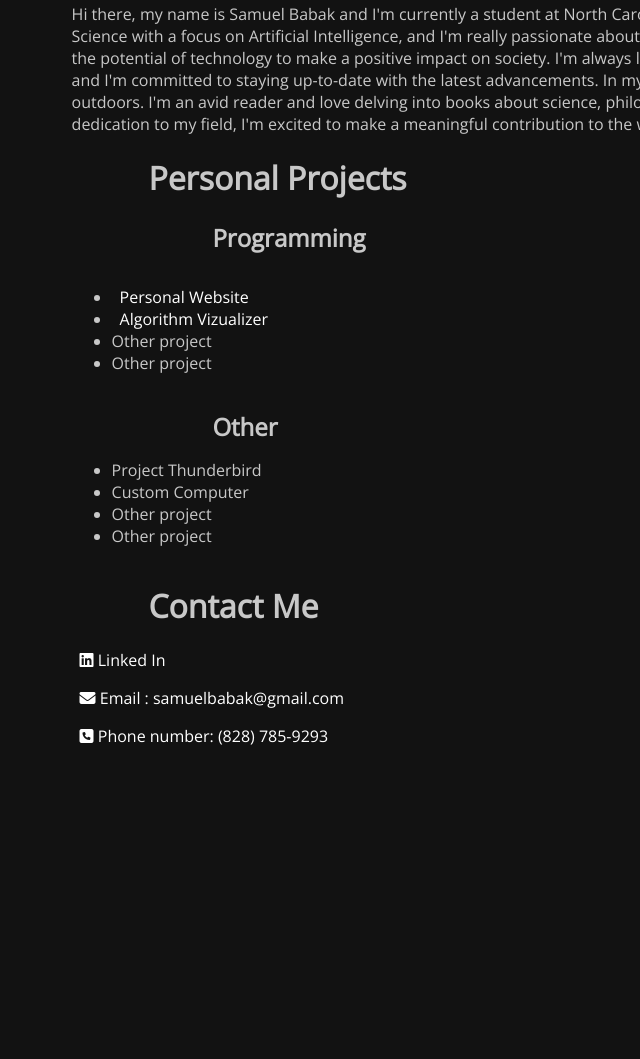
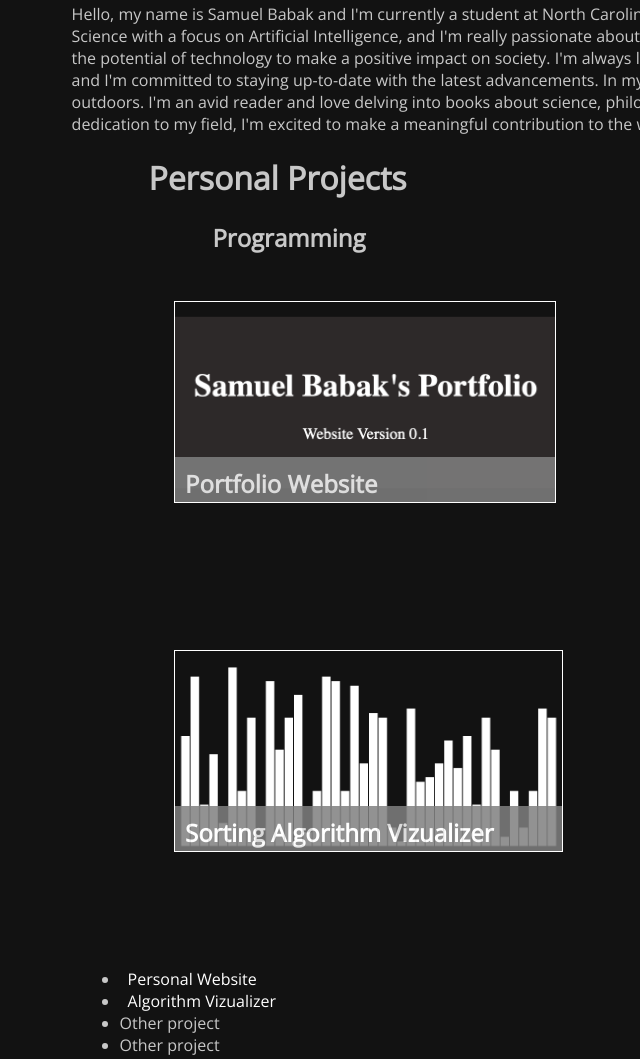
Before and after one commit to Samuelbabak/OfficialWebsite, a website built with webpack: page frontend/Index.html in a window 1280 px wide. Shown: the part 391-1450 px from the top of the page, without its empty margins (82-722 px from the left). Before the commit the page ends 1154 px from the top, so only its background shows below. Built offline with nearby package versions, Linux system fonts and the light colour scheme.

Commit message:
added sorting algorithm

```diff
--- a/frontend/Index.html
+++ b/frontend/Index.html
@@ -45,7 +45,7 @@
         <div id= "aboutMe" >
             <h1>About Me</h1>
             <p>
-            Hi there, my name is Samuel Babak and I'm currently a student at North Carolina State University. I'm pursuing a degree in Computer Science with a focus on Artificial Intelligence, and I'm really passionate about the field. Ever since I was young, I've been fascinated by the potential of technology to make a positive impact on society. I'm always looking for opportunities to learn and grow in my field, and I'm committed to staying up-to-date with the latest advancements. In my free time, I enjoy playing video games and exploring the outdoors. I'm an avid reader and love delving into books about science, philosophy, and history. With my strong work ethic and dedication to my field, I'm excited to make a meaningful contribution to the world of technology in the years to come.
+            Hello, my name is Samuel Babak and I'm currently a student at North Carolina State University. I'm pursuing a degree in Computer Science with a focus on Artificial Intelligence, and I'm really passionate about the field. Ever since I was young, I've been fascinated by the potential of technology to make a positive impact on society. I'm always looking for opportunities to learn and grow in my field, and I'm committed to staying up-to-date with the latest advancements. In my free time, I enjoy playing video games and exploring the outdoors. I'm an avid reader and love delving into books about science, philosophy, and history. With my strong work ethic and dedication to my field, I'm excited to make a meaningful contribution to the world of technology in the years to come.
             </p>
 
         </div>
@@ -53,7 +53,26 @@
         <div id= "PersonalProjects" >
             <h1>Personal Projects</h1>
             <h2>Programming</h2>
-            <p>
+
+            <a href="Index.html" class="clickProject">
+                <div class="projectDisplay" >
+                    <img class="projectPicture" src="images/Portfolio.png">
+                    <div class="projectInfo">
+                        <h2 style="margin-left:10px;margin-top:10px;">Portfolio Website</h2>
+                        <p>To further my programming knowledge I decided to learn web development. Currently I have employed the use of HTML, CSS, and Javascript.</p>
+                    </div>
+                </div>
+            </a>
+
+            <a href="CsProjectSortingAlgorithmVizualizer/CsProjectSortingAlgorithmVizualizer.html">
+                <div class="projectDisplay" >
+                    <img class="projectPicture" src="images/SortingPicture.png">
+                    <div class="projectInfo">
+                        <h2 style="margin-left:10px;margin-top:10px;">Sorting Algorithm Vizualizer</h2>
+                        <p>A sorting Algorithm Visualizer which uses Javascript, CSS, and HTML. This project incorporates the use of DOMs to create an interactive user experiance.</p>
+                    </div>
+                </div>
+            </a>
             <ul style="display: inline-block">
                 <li><a href="index.html">Personal Website</a></li>
                 <li><a href="CsProjectSortingAlgorithmVizualizer/CsProjectSortingAlgorithmVizualizer.html">Algorithm Vizualizer</a></li>
@@ -67,8 +86,15 @@
                 <li>Other project</li>
                 <li>Other project</li>
             </ul>
-            </p>
 
+        </div>
+        <div>
+            <h1>To-do List</h1>
+            <ul>
+                <li>create better interaction with projects</li>
+                <li>store project data in database</li>
+                <li>create contact system where people could send me an email through the website</li>
+            </ul>
         </div>
         <div id= "contact" >
             <h1>Contact Me</h1>
--- a/frontend/styles/darkmode.css
+++ b/frontend/styles/darkmode.css
@@ -10,6 +10,7 @@ div{
 #navbar{
     display: flex;
     justify-content: center;
+    white-space: nowrap;
 
 }
 #navbar ul{
@@ -114,14 +115,6 @@ a{
     color:rgb(174, 168, 168);
 }
 
-
-
-
-
-
-
-
-
 #bodyContainer {
     padding-top: 20px;
     font-family: "Open Sans";
@@ -150,3 +143,50 @@ a{
     background-color: rgb(72, 38, 38);
     width: 85%;
 }
+
+.projectDisplay{
+    background-color:#4b3d6b;
+    height: 200px;
+    width: fit-content;
+    margin-left:20%;
+    margin-top:25px;
+    position:relative;
+    margin-bottom:100px;
+    border-style: solid;
+    border-color: white;
+    border-width: 1px;;
+    overflow: hidden;
+
+}
+.projectDisplay:hover .projectPicture{
+    margin-bottom:-160px;
+    transition:0.2s;
+}
+
+.projectDisplay:hover .projectInfo{
+    opacity:100%;
+    transition: 0.5s;
+}
+
+.projectPicture{
+    height:100%;
+    margin-bottom:-50px;
+    transition:0.2s;
+}
+.projectInfo{
+    color:white;
+    background-color: gray;
+    opacity:85%;
+    position:absolute;
+    overflow: hidden;
+    width: 100%;
+    height:200px;
+    transition: 0.2s;
+}
+.projectInfo h2{
+    white-space: nowrap;
+}
+
+.clickProject {
+    width:fit-content;
+}
--- a/frontend/styles/vizualizer.css
+++ b/frontend/styles/vizualizer.css
@@ -77,6 +77,8 @@ input{
     bottom: 0;
     margin-left: 5%;
     margin-right: 5%;
+    overflow: hidden;
+    white-space: nowrap;
 }
 
 .slider-container {
```
Also changed, not shown: frontend/CsProjectSortingAlgorithmVizualizer/CsProjectSortingAlgorithmVizualizer.html (+5 -1 lines), frontend/CsProjectSortingAlgorithmVizualizer/Javascript.js (+30 -29 lines), frontend/YTvid.html (renamed from frontend/CsProjectPersonalWebsite.html), frontend/images/SortingPicture.png (added), frontend/images/portfolio.png (added), frontend/javascript.js (deleted), 2 other files.
